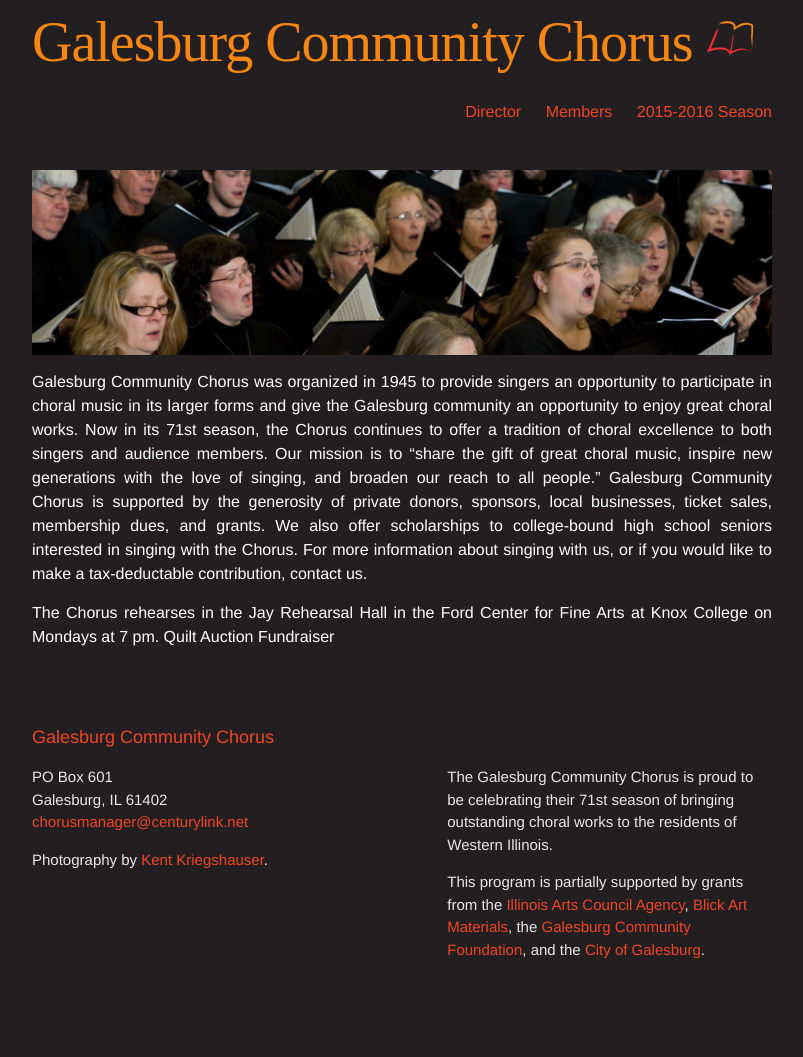
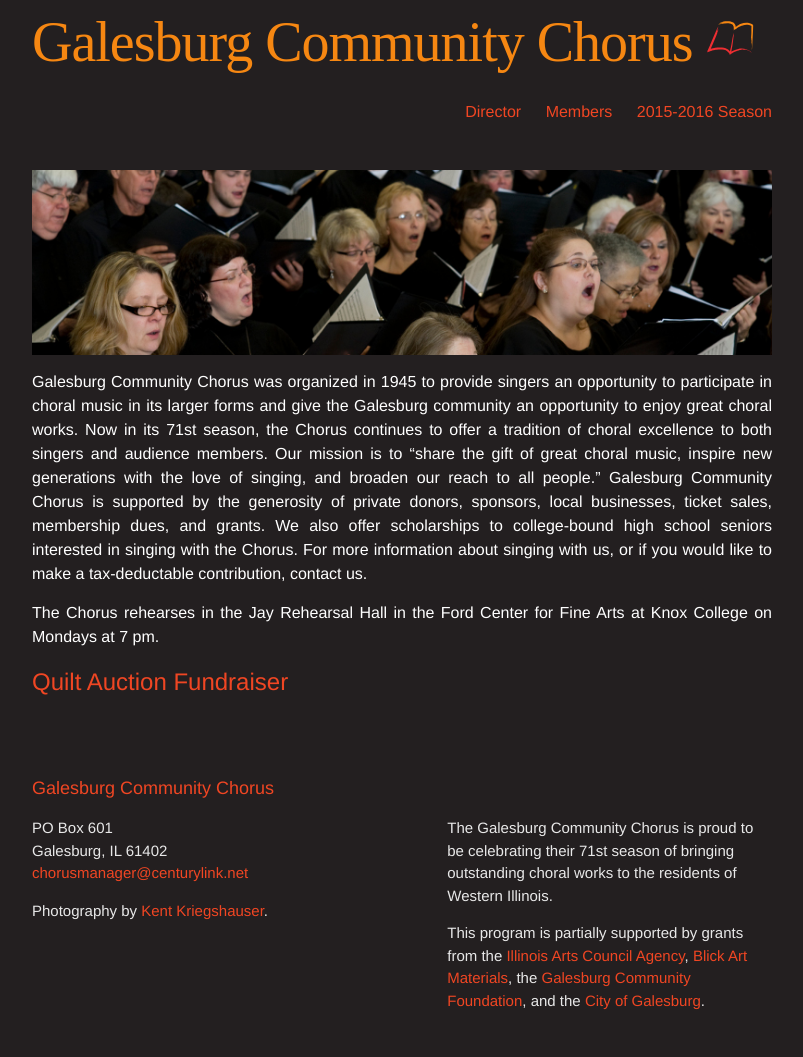
Before and after one commit to galesburgchorus/galesburgchorus.github.io, a Jekyll site: the page built from index.md, in a window 1280 px wide. Shown: the whole page, without its empty margins (238-1041 px from the left). Built offline with Jekyll 4.4.1, drawn with Linux system fonts in a browser that asks for light colours; some web fonts are replaced; before the commit the page ends 1006 px from its top, so only the background shows below that; part of the change alters nothing that is shown.

```diff
--- a/index.md
+++ b/index.md
@@ -2,6 +2,7 @@
 layout: default
 published: true
 ---
+
 
 
 
@@ -19,5 +20,6 @@ singing with the Chorus. For more information about singing with us, or if you w
 make a tax-deductable contribution, contact us.
 
 The Chorus rehearses in the Jay Rehearsal Hall in the Ford Center for Fine Arts at Knox College on Mondays at 7 pm.
-Quilt Auction Fundraiser
-[]({{site.baseurl}}//12654440_1003359943070906_1344338335827563063_n.jpg)
+
+
+## Quilt Auction Fundraiser
```
